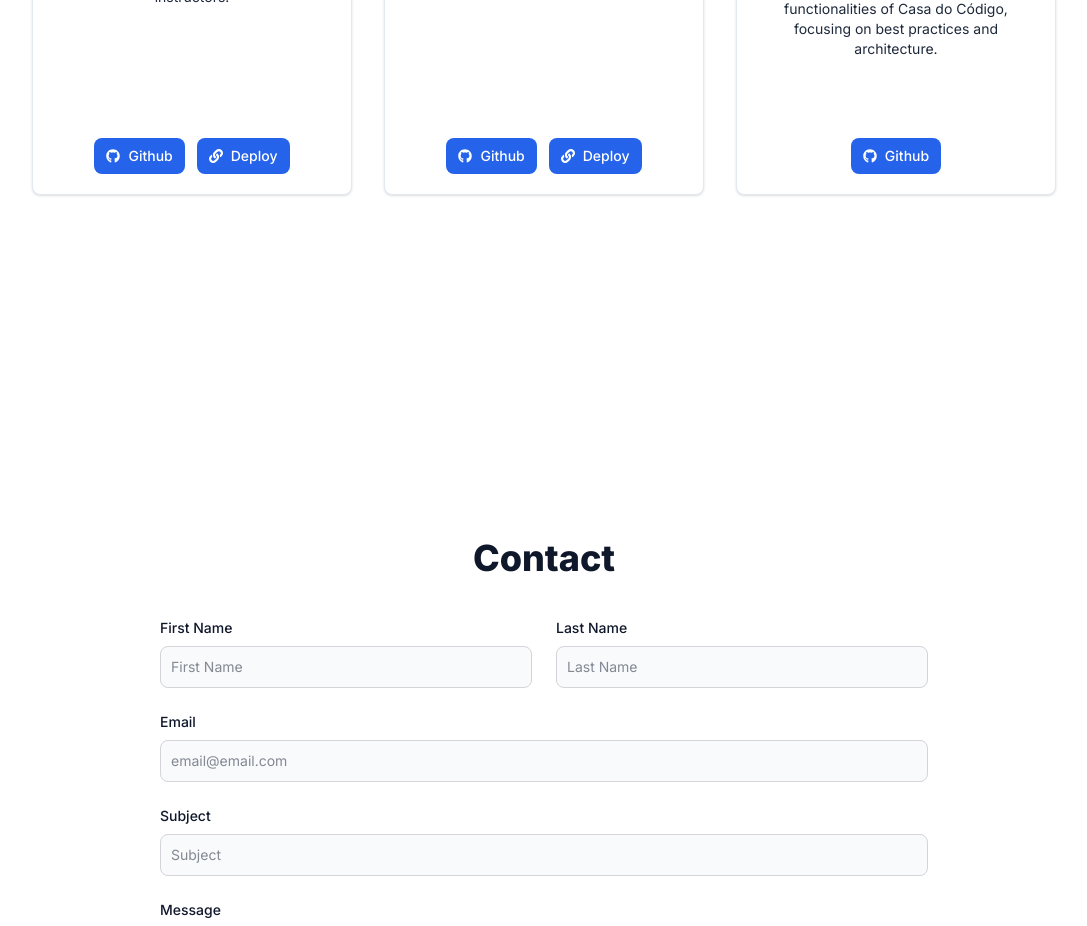
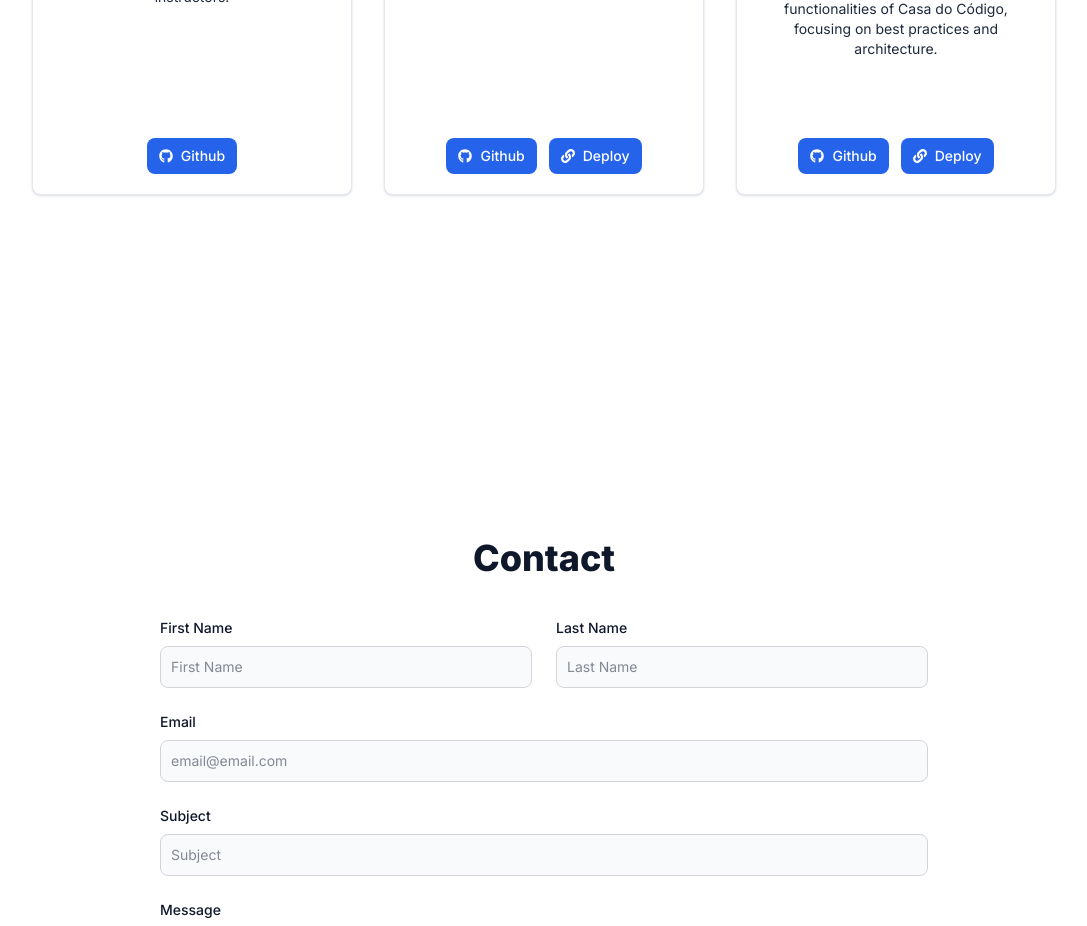
Before and after one commit to mayraamaral/portfolio, a Next.js app: page /en in a window 1280 px wide. Shown: the part 4460-5386 px from the top of the page, without its empty margins (96-1183 px from the left). Built offline with nearby package versions, Linux system fonts and the light colour scheme.

Commit message:
removes courses api deploy link

```diff
--- a/app/components/Projects.tsx
+++ b/app/components/Projects.tsx
@@ -31,11 +31,6 @@ export function Projects() {
           label: "Github",
           icon: <FaGithub />,
         },
-        {
-          href: "https://github.com/mayraamaral/courses-api",
-          label: "Deploy",
-          icon: <FaLink />,
-        },
       ],
     },
     {
@@ -49,7 +44,7 @@ export function Projects() {
           icon: <FaGithub />,
         },
         {
-          href: "https://image-optimizer-f885de1c8e9a.herokuapp.com/",
+          href: "https://image-optimizer.mayra.cloud",
           label: "Deploy",
           icon: <FaLink />,
         },
@@ -64,6 +59,11 @@ export function Projects() {
           href: "https://github.com/mayraamaral/deveficiente-desafio-cdc",
           label: "Github",
           icon: <FaGithub />,
+        },
+        {
+          href: "https://cdc-java-api.mayra.cloud",
+          label: "Deploy",
+          icon: <FaLink />,
         },
       ],
     },
```
